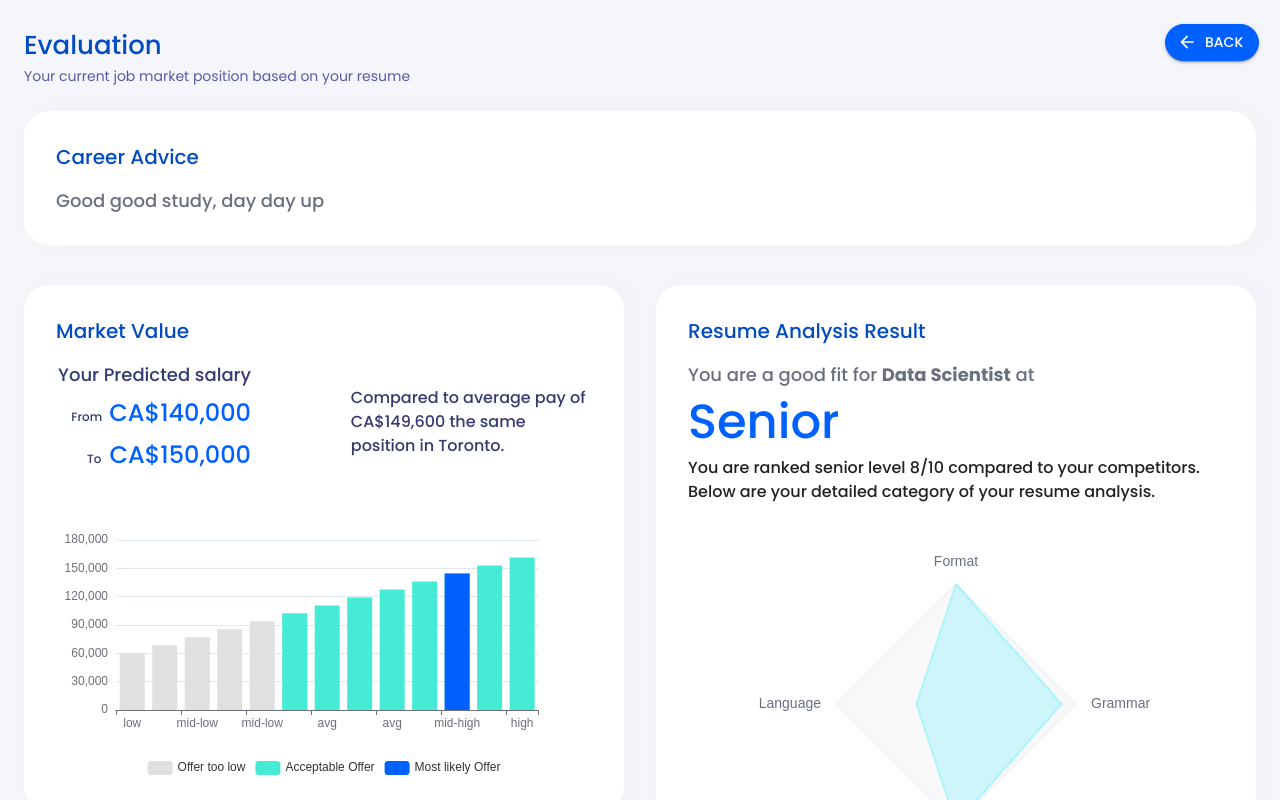
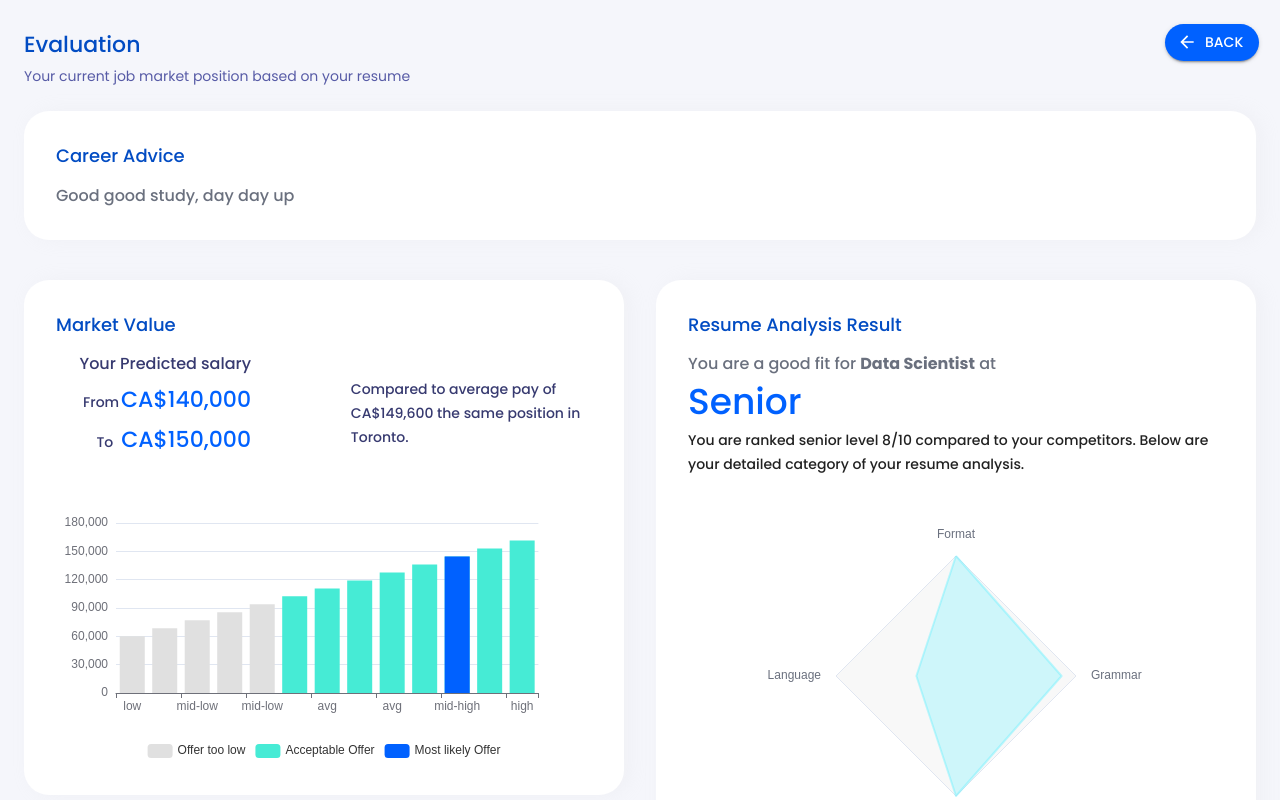
Before and after one commit to takeramagan/Smart-Match, a Next.js app: page /report in a window 1280 px wide. Both pictures are taken after a click on the button "SEE DEMO REPORT". Shown: the top 800 px of the page. Built offline with nearby package versions, Linux system fonts and the light colour scheme.

Commit message:
chore make report page fontsize smaller

```diff
--- a/src/components/MatchJob.js
+++ b/src/components/MatchJob.js
@@ -1,6 +1,7 @@
 import { Box, Link, LinearProgress, Typography, Button } from '@material-ui/core'
 import { makeStyles } from '@material-ui/core/styles'
 import { useTranslation } from 'react-i18next'
+import { h, h1, h2, h3, h4, h5} from '../constant/fontsize'
 
 const useStyles = makeStyles({
   root: {
@@ -51,7 +52,7 @@ export function MatchJob ({ job }) {
           {Mozilla Waterloo Remote}
         </Box> */}
         <Box
-          fontSize='16px' my='2px' width='230px' style={{
+          fontSize={h3} my='2px' width='230px' style={{
             whiteSpace: 'nowrap',
             overflow: 'hidden',
             textOverflow: 'ellipsis'
@@ -60,7 +61,7 @@ export function MatchJob ({ job }) {
           {job.job_title}
         </Box>
         <Box
-          fontSize='16px' my='2px'
+          fontSize={h3} my='2px'
         >
           {job.full_time.salary_range}
         </Box>
@@ -68,7 +69,7 @@ export function MatchJob ({ job }) {
           <LinearProgressWithLabel value={job.matched_percentage} />
         </Box>
       </Box>
-      <Box width='68px' height='88px' my={2} fontsize='16px' display='flex' justifyContent='center' alignItems='center'>
+      <Box width='68px' height='88px' my={2} fontsize={h3} display='flex' justifyContent='center' alignItems='center'>
         <Button
           href={job.job_link}
           target="_blank"
--- /dev/null
+++ b/src/constant/fontsize.js
@@ -0,0 +1,7 @@
+export const h="22px"
+export const h0="20px"
+export const h1="18px"
+export const h2="16px"
+export const h3="14px"
+export const h4="12px"
+export const h5="10px"
--- a/src/features/report/CareerAdviceSection.js
+++ b/src/features/report/CareerAdviceSection.js
@@ -1,16 +1,17 @@
 import { Box, Chip, Link } from '@material-ui/core'
 import { useTranslation } from 'react-i18next'
 import { Section } from '../../components/Section'
+import { h1, h2} from '../../constant/fontsize'
 
 export const CareerAdviceSection = ({ report }) => {
   const { t } = useTranslation()
   return (
     <Section>
       <Box p={4} mb={1}>
-        <Box fontSize='20px' mb={2} fontWeight='500' color='#024CC3'>
+        <Box fontSize={h1} mb={2} fontWeight='500' color='#024CC3'>
           {t('careeradvice.title')}
         </Box>
-        <Box fontSize='18px' fontWeight='500' color='#6A707E'>
+        <Box fontSize={h2} fontWeight='500' color='#6A707E'>
         {t('careeradvice.demo')}
         </Box>
       </Box>
--- a/src/features/report/CareerPathwaySection.js
+++ b/src/features/report/CareerPathwaySection.js
@@ -4,6 +4,8 @@ import { Section } from '../../components/Section'
 import { makeStyles } from '@material-ui/core/styles'
 import { formatter } from '../../untils/currency'
 import { useTranslation } from 'react-i18next'
+import { h1, h2, h3, h4, h5} from '../../constant/fontsize'
+
 
 const useStyles = makeStyles({
   root: {
@@ -51,10 +53,10 @@ const CareerBlock = ({ name, salary, top, left, selected, noBackgroundColor, onC
 
     >
       <Box>
-        <Box className='title' fontSize='14px' color={noBackgroundColor ? (selected ? '#024CC3' : '#6A707E') : 'inherit'}>
+        <Box className='title' fontSize={h4} color={noBackgroundColor ? (selected ? '#024CC3' : '#6A707E') : 'inherit'}>
           {name}
         </Box>
-        <Box className='salary' fontSize='12px' color='white'>
+        <Box className='salary' fontSize={h5} color='white'>
           Avg {formatter.format(salary)}
         </Box>
       </Box>
@@ -80,10 +82,10 @@ const CareerOriginBlock = ({ name, salary, top, left, selected, noBackgroundColo
       }}
     >
       <Box>
-        <Box className='title' fontSize='16px' color='black'>
+        <Box className='title' fontSize={h3} color='black'>
           {name}
         </Box>
-        <Box className='salary' fontSize='12px' color='#6A707E'>
+        <Box className='salary' fontSize={h5} color='#6A707E'>
           {formatter.format(salary)}
         </Box>
       </Box>
@@ -196,7 +198,7 @@ export function CareerPathwaySection ({ report }) {
   return (
     <Section>
       <Box p={4}>
-        <Box fontSize='20px' mb={2} fontWeight='500' color='#024CC3'>
+        <Box fontSize={h1} mb={2} fontWeight='500' color='#024CC3'>
           {t("career_pathway.title")}
         </Box>
         <Box
--- a/src/features/report/MarketCompetitivenessSection.js
+++ b/src/features/report/MarketCompetitivenessSection.js
@@ -4,6 +4,7 @@ import { Section } from '../../components/Section'
 import ReactECharts from 'echarts-for-react'
 import { useTheme } from '@material-ui/core/styles'
 import { useTranslation, Trans } from 'react-i18next'
+import { h1, h2, h3, h4, h5} from '../../constant/fontsize'
 
 export const RadarChart = ({ report }) => {
   const { t } = useTranslation()
@@ -29,7 +30,7 @@ export const RadarChart = ({ report }) => {
       name: {
         textStyle: {
           color: '#6A707E',
-          fontSize: 14
+          fontSize: 12
         }
       },
       indicator: [
@@ -67,10 +68,10 @@ export const MarketCompetitiveness = ({ report }) => {
   return (
     <Section>
       <Box p={4}>
-        <Box fontSize='20px' mb={2} fontWeight='500' color='#024CC3'>
+        <Box fontSize={h1} mb={2} fontWeight='500' color='#024CC3'>
           {t('radarchart.title')}
         </Box>
-        <Box fontSize='18px' fontWeight='500' color='#6A707E'>
+        <Box fontSize={h2} fontWeight='500' color='#6A707E'>
           {/* You seem to be a good fit for <b>{report.market_value_result[0].matched_job_title}</b> at */}
           <Trans
             i18nKey="radarchart.fit job"
@@ -78,11 +79,11 @@ export const MarketCompetitiveness = ({ report }) => {
             components={[<b>defaults</b>]}
           />
         </Box>
-        <Box fontSize='48px' fontWeight='500' color={theme.palette.primary.main}>
+        <Box fontSize='36px' fontWeight='500' color={theme.palette.primary.main}>
           {report.overall_job_level}
         </Box>
 
-        <Box fontSize='16px' fontWeight='500' lineHeight='24px'>
+        <Box fontSize={h3} fontWeight='500' lineHeight='24px'>
           {/* You are ranked {report.overall_job_level.toLowerCase()} level {report.overall_competitiveness}/10 compared to your competitors. Below are your detailed category of your resume analysis. */}
           {t('radarchart.rank', {joblevel: report.overall_job_level.toLowerCase(), competitiveness: report.overall_competitiveness})}
         </Box>
--- a/src/features/report/MarketValueSection.js
+++ b/src/features/report/MarketValueSection.js
@@ -4,6 +4,8 @@ import ReactECharts from 'echarts-for-react'
 import { useTheme } from '@material-ui/core/styles'
 import { formatter } from '../../untils/currency'
 import { useTranslation } from 'react-i18next'
+import { h, h1, h2, h3, h4, h5} from '../../constant/fontsize'
+
 
 const Chart = ({ income }) => {
   const { t } = useTranslation()
@@ -86,26 +88,26 @@ export function MarketValueSection ({ report }) {
     <Section>
       <Box p={4} mb={4}>
 
-        <Box fontSize='20px' mb={2} fontWeight='500' color='#024CC3'>
+        <Box fontSize={h1} mb={2} fontWeight='500' color='#024CC3'>
           {t('marketvalue.title')}
         </Box>
         <Box display='flex' justifyContent='space-between'>
 
           <Box color='#373A70' fontWeight='500' width='195px' textAlign='right'>
-            <Box fontSize='18px'>
+            <Box fontSize={h2}>
             {t('marketvalue.predicted salary')}
             </Box>
             <Box my={1}>
-              <Box display='inline-block' mr={1} style={{ fontSize: '12px', width: '30px', textAlign: 'right' }}>{t('marketvalue.from')}</Box>
-              <Box display='inline-block' fontSize='24px' color={theme.palette.primary.main}>{formatter.format(bestMatch.fulltime.predicted_market_value.low)}</Box>
+              <Box display='inline-block' mr={1} style={{ fontSize: {h5}, width: '30px', textAlign: 'right' }}>{t('marketvalue.from')}</Box>
+              <Box display='inline-block' fontSize={h} color={theme.palette.primary.main}>{formatter.format(bestMatch.fulltime.predicted_market_value.low)}</Box>
             </Box>
             <Box my={1}>
-              <Box display='inline-block' mr={1} style={{ fontSize: '12px', width: '30px', textAlign: 'right' }}>{t('marketvalue.to')}</Box>
-              <Box display='inline-block' fontSize='24px' color={theme.palette.primary.main}>{formatter.format(bestMatch.fulltime.predicted_market_value.high)}</Box>
+              <Box display='inline-block' mr={1} style={{ fontSize: {h5}, width: '30px', textAlign: 'right' }}>{t('marketvalue.to')}</Box>
+              <Box display='inline-block' fontSize={h} color={theme.palette.primary.main}>{formatter.format(bestMatch.fulltime.predicted_market_value.high)}</Box>
             </Box>
           </Box>
 
-          <Box pt={3} fontSize='16px' fontWeight='500' lineHeight='24px' color='#373A70' width='45%'>
+          <Box pt={3} fontSize={h3} fontWeight='500' lineHeight='24px' color='#373A70' width='45%'>
             {/* Compared to average pay of {formatter.format(bestMatch.fulltime.market_avg)} the same position in Toronto. */}
             {t('marketvalue.salary average', {average: formatter.format(bestMatch.fulltime.market_avg)})}
           </Box>
--- a/src/features/report/MatchingJobsSection.js
+++ b/src/features/report/MatchingJobsSection.js
@@ -4,6 +4,8 @@ import { MatchJob } from '../../components/MatchJob'
 import { useState } from 'react'
 import ExpandMoreIcon from '@material-ui/icons/ExpandMore'
 import { useTranslation } from 'react-i18next'
+import { h, h1, h2, h3, h4, h5} from '../../constant/fontsize'
+
 
 export function MatchingJobsSection ({ report }) {
   const [seeMore, setSeeMore] = useState(false)
@@ -13,11 +15,11 @@ export function MatchingJobsSection ({ report }) {
     <Section highlighted>
 
       <Box p={4}>
-        <Box fontSize='20px' mb={2} fontWeight='500' color='white'>
+        <Box fontSize={h1} mb={2} fontWeight='500' color='white'>
           {t('matching jobs.title')}
         </Box>
 
-        <Box>
+        <Box fontSize={h3}>
           {t('matching jobs.text')}
         </Box>
 
@@ -27,7 +29,7 @@ export function MatchingJobsSection ({ report }) {
             <Button fullWidth style={{ color: 'white' }} onClick={() => setSeeMore(true)}>
               <Box lineHeight='14px'>
                 <ExpandMoreIcon />
-                <Box>
+                <Box fontSize={h3}>
                   {t('matching jobs.View More')}
                 </Box>
               </Box>
--- a/src/pages/report.js
+++ b/src/pages/report.js
@@ -202,6 +202,7 @@ export default function Home () {
     )
   }
 
+  const titleSize='22px'
   return (
     <>
       {/* <Header /> */}
@@ -222,7 +223,7 @@ export default function Home () {
           </Button>
         </Box>
         <Box my={3}>
-          <Box fontSize='26px' fontWeight='500' lineHeight='42px' color='rgba(2, 76, 195, 1)'>
+          <Box fontSize={titleSize} fontWeight='500' lineHeight='42px' color='rgba(2, 76, 195, 1)'>
             {t("report.report_title")}
           </Box>
           <Box fontSize='14px' lineHeight='21px' color='rgba(87, 91, 166, 1)'>
--- a/src/styles/globals.css
+++ b/src/styles/globals.css
@@ -1,4 +1,4 @@
-html,
+html ,
 body {
   padding: 0;
   margin: 0;
```
Also changed, not shown: src/features/report/CourseSection.js (+10 -8 lines).
